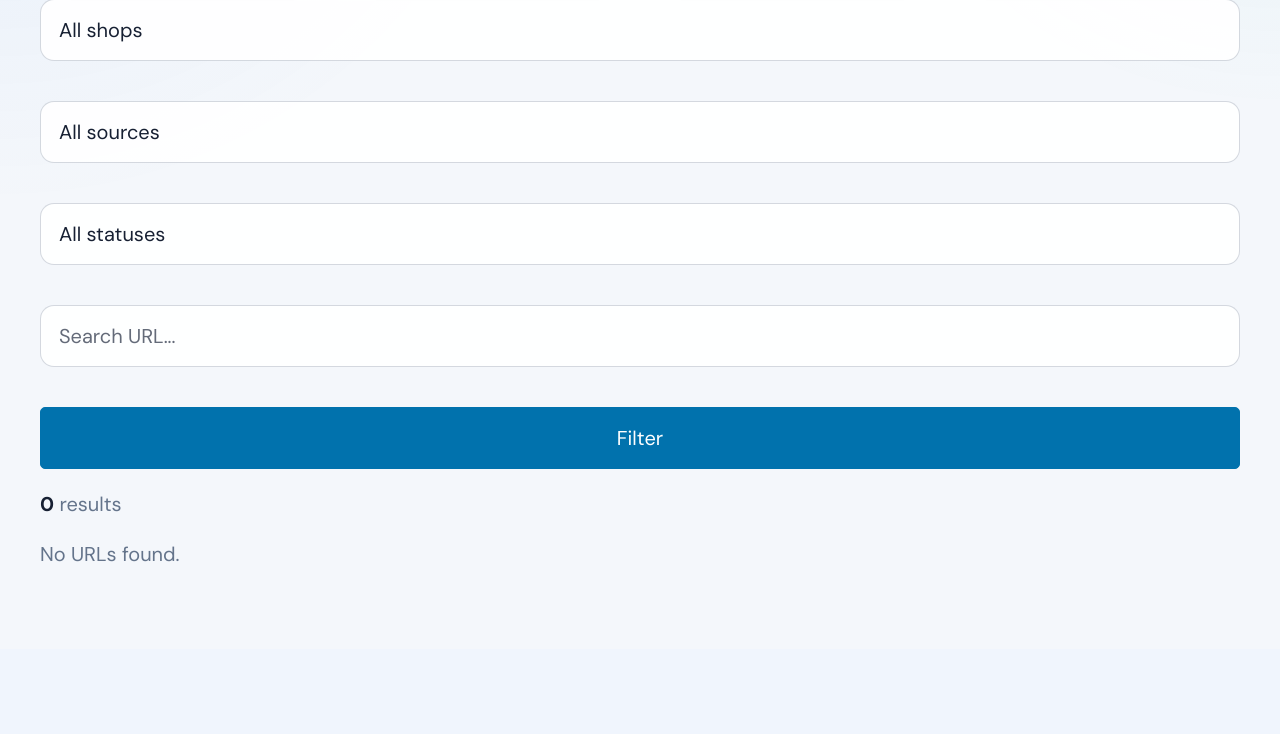
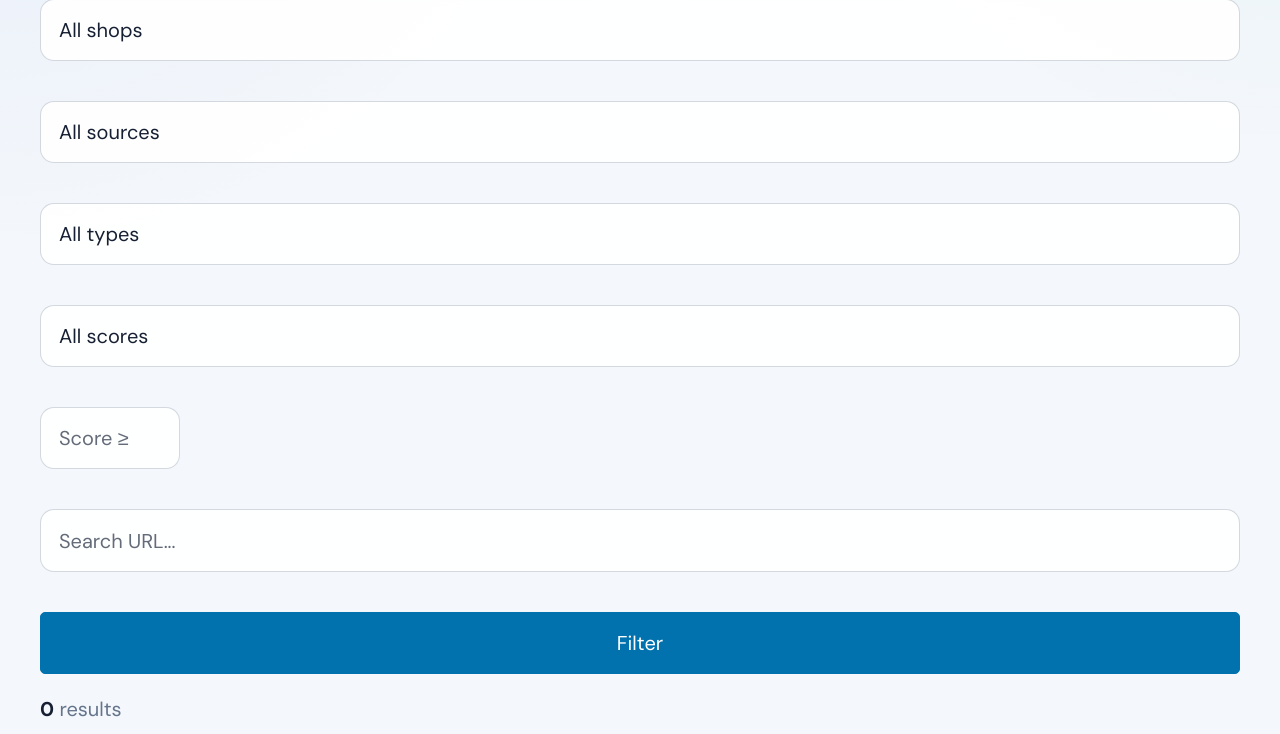
Before and after one commit to liberalu/booking-scraper, a FastAPI app: page /urls in a window 1280 px wide. Shown: the part 343-1077 px from the top of the page. Before the commit the page ends 905 px from the top, so only its background shows below. Run offline with FastAPI, Linux system fonts and the light colour scheme; some libraries are stand-ins or nearby versions.

Commit message:
feat(dashboard): type filter, score column, updated stat cards and links

```diff
--- a/book_scraper/dashboard/templates/discovered_urls.html
+++ b/book_scraper/dashboard/templates/discovered_urls.html
@@ -9,20 +9,20 @@
         <div class="stat-label">Total URLs</div>
         <div class="stat-value">{{ "{:,}".format(stats.total) }}</div>
     </a>
-    <a href="/urls?status=in_shop_books{% if shop_filter %}&shop={{ shop_filter|urlencode }}{% endif %}" class="stat-card">
+    <div class="stat-card">
         <div class="stat-label">In Shop Books</div>
         <div class="stat-value">{{ "{:,}".format(stats.in_shop_books) }}</div>
         <div class="stat-sub">{{ "%.1f"|format(stats.in_shop_books / stats.total * 100) if stats.total else 0 }}%</div>
-    </a>
-    <a href="/urls?status=not_in_shop_books{% if shop_filter %}&shop={{ shop_filter|urlencode }}{% endif %}" class="stat-card">
+    </div>
+    <div class="stat-card">
         <div class="stat-label">Not in Shop Books</div>
         <div class="stat-value" style="color: var(--badge-warning-fg);">{{ "{:,}".format(stats.not_in_shop_books) }}</div>
         <div class="stat-sub">{{ "%.1f"|format(stats.not_in_shop_books / stats.total * 100) if stats.total else 0 }}%</div>
-    </a>
-    <a href="/urls?status=failed{% if shop_filter %}&shop={{ shop_filter|urlencode }}{% endif %}" class="stat-card">
+    </div>
+    <div class="stat-card">
         <div class="stat-label">Failed 3+</div>
         <div class="stat-value" style="color: var(--badge-error-fg);">{{ "{:,}".format(stats.failed) }}</div>
-    </a>
+    </div>
 </div>
 
 <form method="get" action="/urls">
@@ -39,22 +39,26 @@
             <option value="category" {{ 'selected' if source_filter == 'category' else '' }}>category</option>
             <option value="full_crawl" {{ 'selected' if source_filter == 'full_crawl' else '' }}>full_crawl</option>
         </select>
-        <select name="status">
-            <option value="">All statuses</option>
-            <option value="not_in_shop_books" {{ 'selected' if status_filter == 'not_in_shop_books' else '' }}>Not in shop books</option>
-            <option value="failed" {{ 'selected' if status_filter == 'failed' else '' }}>Failed 3+</option>
-            <option value="unknown" {{ 'selected' if status_filter == 'unknown' else '' }}>Type: unknown</option>
-            <option value="product" {{ 'selected' if status_filter == 'product' else '' }}>Type: product</option>
-            <option value="non_product" {{ 'selected' if status_filter == 'non_product' else '' }}>Type: non_product</option>
+        <select name="url_type">
+            <option value="">All types</option>
+            <option value="unknown" {{ 'selected' if type_filter == 'unknown' else '' }}>unknown</option>
+            <option value="product" {{ 'selected' if type_filter == 'product' else '' }}>product</option>
+            <option value="non_product" {{ 'selected' if type_filter == 'non_product' else '' }}>non_product</option>
         </select>
+        <select name="is_book">
+            <option value="">All scores</option>
+            <option value="book" {{ 'selected' if is_book_filter == 'book' else '' }}>book</option>
+            <option value="not_book" {{ 'selected' if is_book_filter == 'not_book' else '' }}>not book</option>
+        </select>
+        <input type="number" name="score_min" placeholder="Score ≥" value="{{ score_min_filter }}" style="width:7rem;">
         <input type="search" name="q" placeholder="Search URL..." value="{{ query }}">
         <button type="submit">Filter</button>
     </div>
 </form>
 
-{% set filter_params = "q=" ~ query|urlencode ~ "&shop=" ~ shop_filter|urlencode ~ "&source=" ~ source_filter|urlencode ~ "&status=" ~ status_filter|urlencode %}
+{% set filter_params = "q=" ~ query|urlencode ~ "&shop=" ~ shop_filter|urlencode ~ "&source=" ~ source_filter|urlencode ~ "&url_type=" ~ type_filter|urlencode ~ "&score_min=" ~ score_min_filter|urlencode ~ "&is_book=" ~ is_book_filter|urlencode %}
 
-{% if shop_filter or source_filter or status_filter or query %}
+{% if shop_filter or source_filter or type_filter or query or score_min_filter or is_book_filter %}
 <div style="margin-bottom: 1rem; display: flex; flex-wrap: wrap; gap: 0.5rem;">
     {% if shop_filter %}
     <span class="filter-badge">Shop: {{ shop_filter }} <a href="/urls?{{ filter_params|replace('shop=' ~ shop_filter|urlencode, 'shop=') }}">✕</a></span>
@@ -62,8 +66,14 @@
     {% if source_filter %}
     <span class="filter-badge">Source: {{ source_filter }} <a href="/urls?{{ filter_params|replace('&source=' ~ source_filter|urlencode, '') }}">✕</a></span>
     {% endif %}
-    {% if status_filter %}
-    <span class="filter-badge">Status: {{ status_filter }} <a href="/urls?{{ filter_params|replace('&status=' ~ status_filter|urlencode, '') }}">✕</a></span>
+    {% if type_filter %}
+    <span class="filter-badge">Type: {{ type_filter }} <a href="/urls?{{ filter_params|replace('&url_type=' ~ type_filter|urlencode, '') }}">✕</a></span>
+    {% endif %}
+    {% if is_book_filter %}
+    <span class="filter-badge">Book: {{ is_book_filter }} <a href="/urls?{{ filter_params|replace('&is_book=' ~ is_book_filter|urlencode, '') }}">✕</a></span>
+    {% endif %}
+    {% if score_min_filter %}
+    <span class="filter-badge">Score ≥ {{ score_min_filter }} <a href="/urls?{{ filter_params|replace('&score_min=' ~ score_min_filter|urlencode, '') }}">✕</a></span>
     {% endif %}
     {% if query %}
     <span class="filter-badge">Search: {{ query }} <a href="/urls?{{ filter_params|replace('q=' ~ query|urlencode, 'q=') }}">✕</a></span>
@@ -85,6 +95,7 @@
                 <th>Shop Book</th>
                 <th>Source</th>
                 <th>Type</th>
+                <th>{{ sort_header('score', 'Score', sort, order, filter_params) }}</th>
                 <th class="text-right">{{ sort_header('fails', 'Fails', sort, order, filter_params) }}</th>
                 <th class="text-right">HTTP</th>
                 <th>{{ sort_header('discovered', 'Discovered', sort, order, filter_params) }}</th>
@@ -94,7 +105,8 @@
             {% for u in urls %}
             <tr>
                 <td class="cell-truncate">
-                    <a href="{{ u.url }}" target="_blank" rel="noopener noreferrer">{{ u.url }}</a>
+                    <a href="/urls/{{ u.id }}">{{ u.url }}</a>
+                    <a href="{{ u.url }}" target="_blank" rel="noopener noreferrer" style="margin-left:0.3rem; color:var(--text-muted); font-size:0.8rem;">↗</a>
                 </td>
                 <td class="text-muted">{{ u.shop.name if u.shop else '—' }}</td>
                 <td>
@@ -112,6 +124,18 @@
                     <span class="badge badge-neutral">non_product</span>
                     {% else %}
                     <span class="badge badge-warning">unknown</span>
+                    {% endif %}
+                </td>
+                <td>
+                    {% if u.classification %}
+                        {% if u.classification.is_book_product %}
+                        <span class="badge badge-completed">book</span>
+                        {% else %}
+                        <span class="badge badge-warning">not book</span>
+                        {% endif %}
+                        <strong>{{ u.classification.book_score }}</strong>
+                    {% else %}
+                    <span class="text-muted">—</span>
                     {% endif %}
                 </td>
                 <td class="text-right">
```
